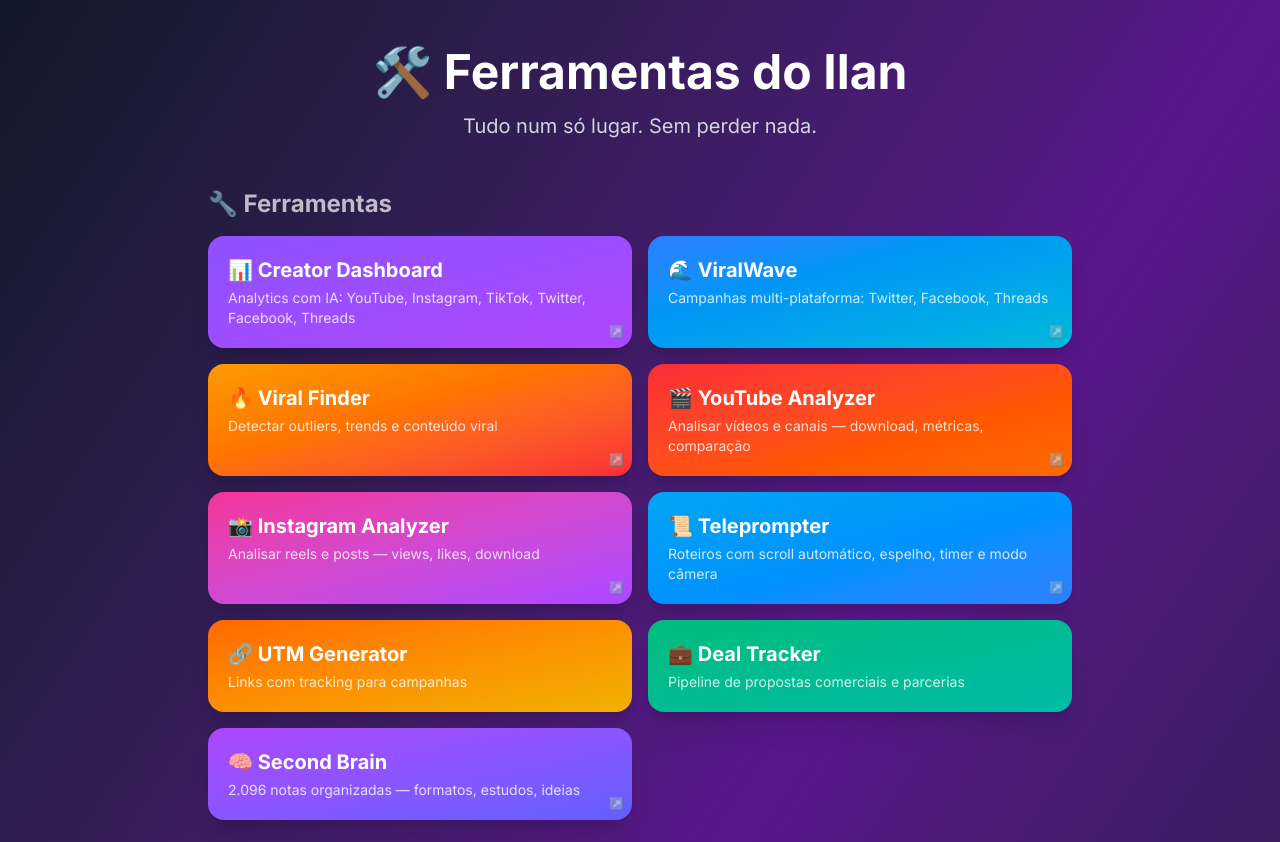
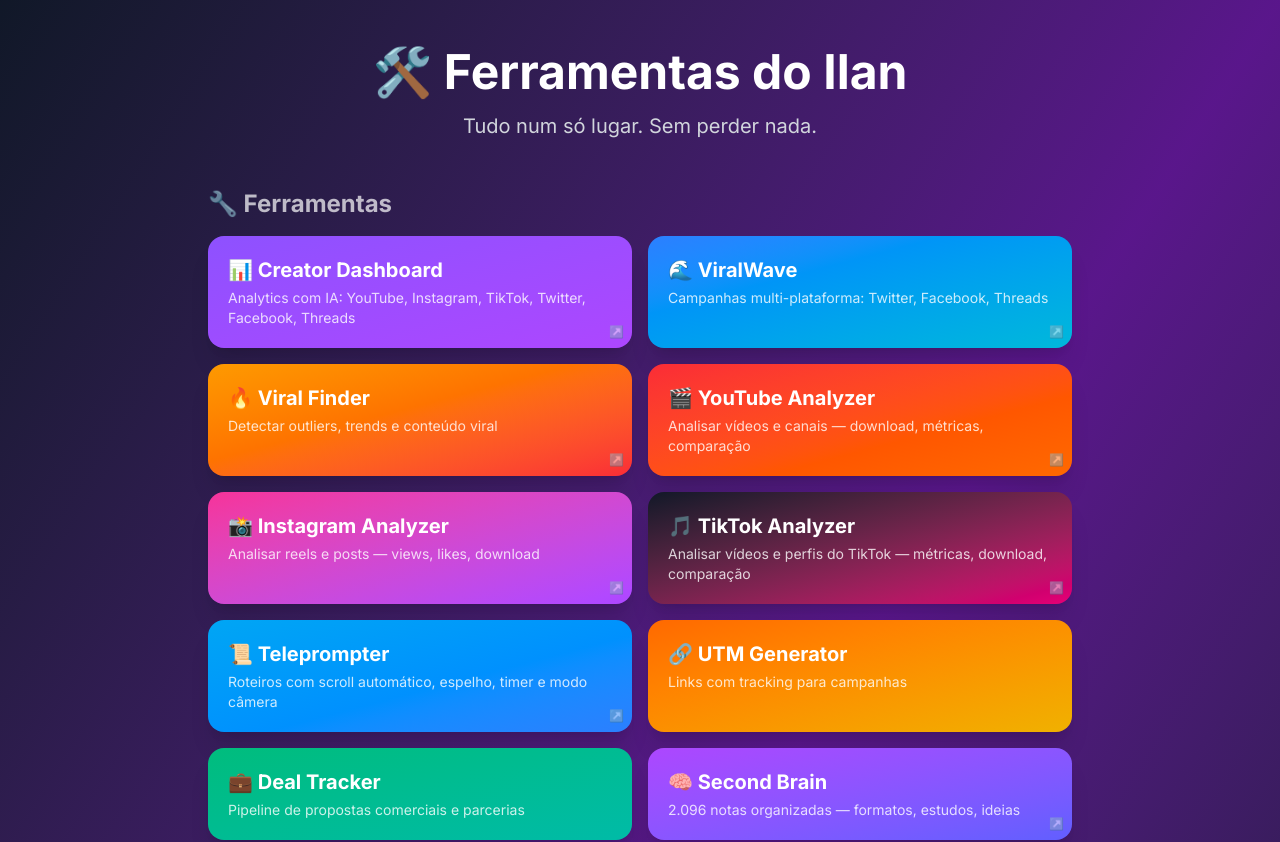
Before and after one commit to ilankriger-gmail/ilan-tools, a Next.js app: page / in a window 1280 px wide. Shown: the top 842 px of the page. Built offline with nearby package versions, Linux system fonts and the light colour scheme.

Commit message:
feat: add TikTok Analyzer card to tools page

```diff
--- a/app/page.tsx
+++ b/app/page.tsx
@@ -42,6 +42,14 @@
     href: 'https://instagram-analyzer-production-f8bf.up.railway.app',
     external: true,
     color: 'from-pink-500 to-purple-500',
+    category: 'ferramenta',
+  },
+  {
+    name: '🎵 TikTok Analyzer',
+    description: 'Analisar vídeos e perfis do TikTok — métricas, download, comparação',
+    href: 'https://youtube-analyzer-eosin.vercel.app/tiktok',
+    external: true,
+    color: 'from-gray-900 to-pink-600',
     category: 'ferramenta',
   },
   {
```
